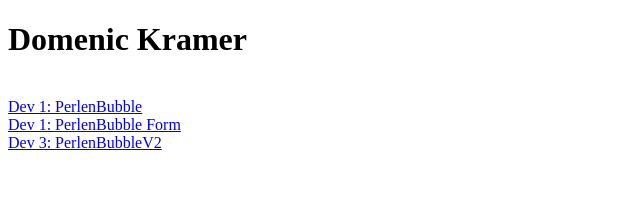
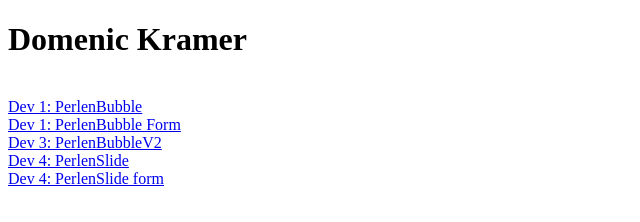
Before and after one commit to Animi24/website, a plain HTML site: page index.html in a window 1280 px wide. Shown: the whole page, without its empty margins (0-640 px from the left). Drawn offline with Linux system fonts and the light colour scheme.

Commit message:
Update index.html

```diff
--- a/index.html
+++ b/index.html
@@ -19,6 +19,10 @@
 			<br>
 			<a href="PerlenBubbleV2/game.html" target="_blank">Dev 3: PerlenBubbleV2 </a>
 			<br>
+			<a href="PerlenSlide/game.html" target="_blank">Dev 4: PerlenSlide </a>
+			<br>
+			<a href="https://forms.gle/JLb5UANfoz8au1Yo8">Dev 4: PerlenSlide form </a>
+			<br>
 		</p>
 
 	</body>
```
